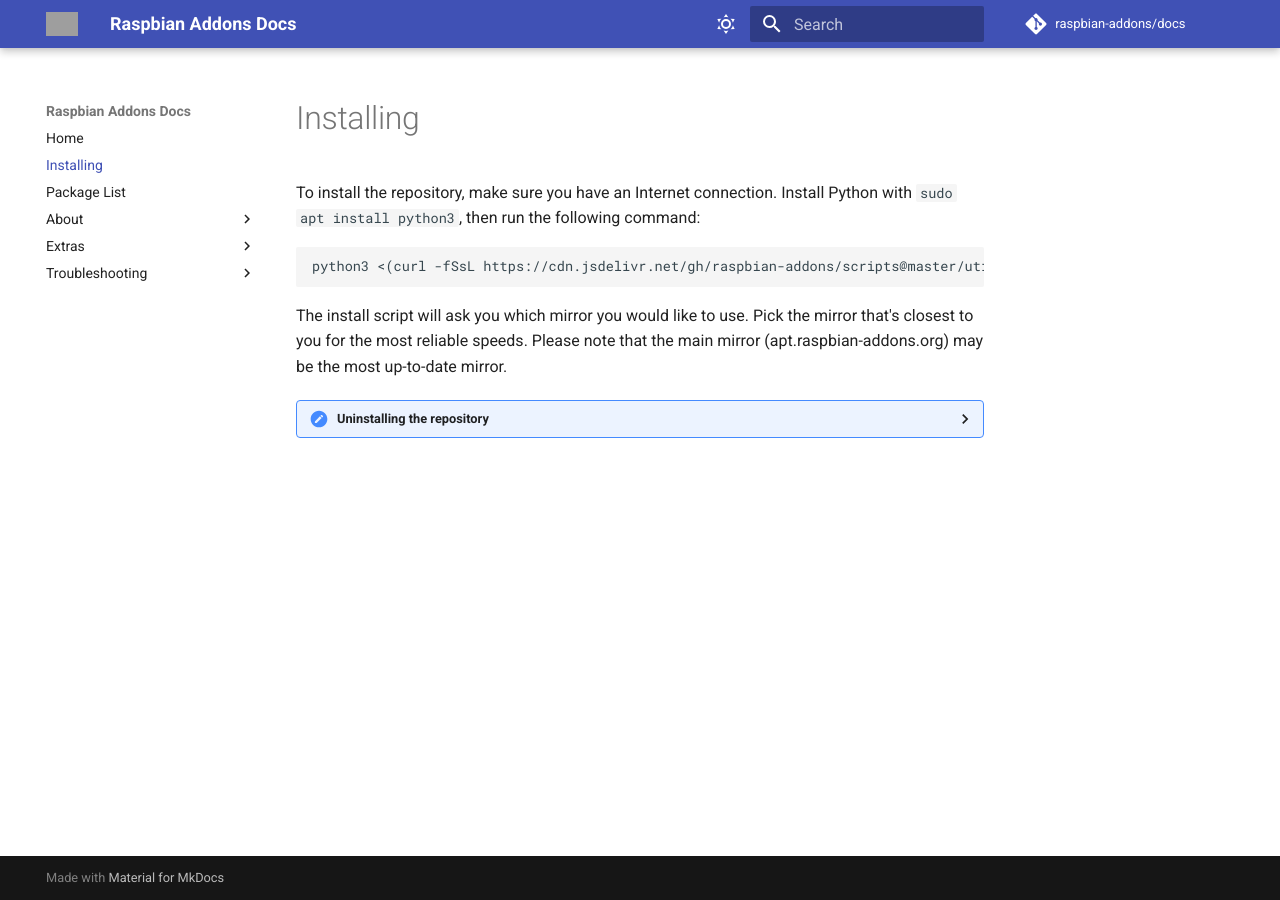
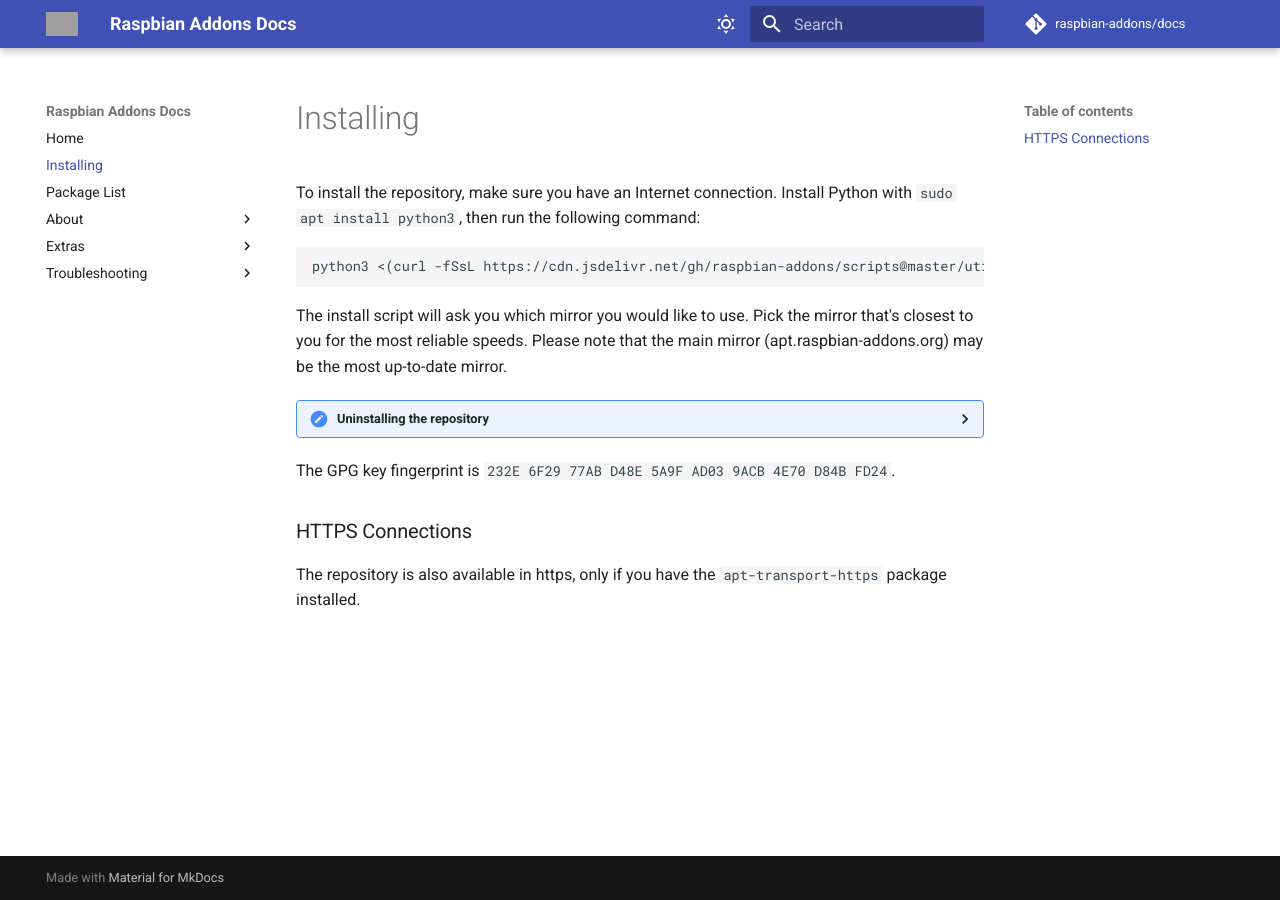
Before and after one commit to raspbian-addons/docs, an MkDocs documentation site: the page built from docs/install.md, in a window 1280 px wide. Built offline with MkDocs 1.6.1 and Material for MkDocs 9.7.7, drawn with Linux system fonts in a browser that asks for light colours; comment, search, counter and statistics services are not loaded; grey boxes are pictures that could not be loaded.

Commit message:
Update install.md

````diff
--- a/docs/install.md
+++ b/docs/install.md
@@ -16,3 +16,9 @@
 ```
 
 </details>
+
+The GPG key fingerprint is `232E 6F29 77AB D48E 5A9F  AD03 9ACB 4E70 D84B FD24`.
+
+### HTTPS Connections
+
+The repository is also available in https, only if you have the `apt-transport-https` package installed.
````
